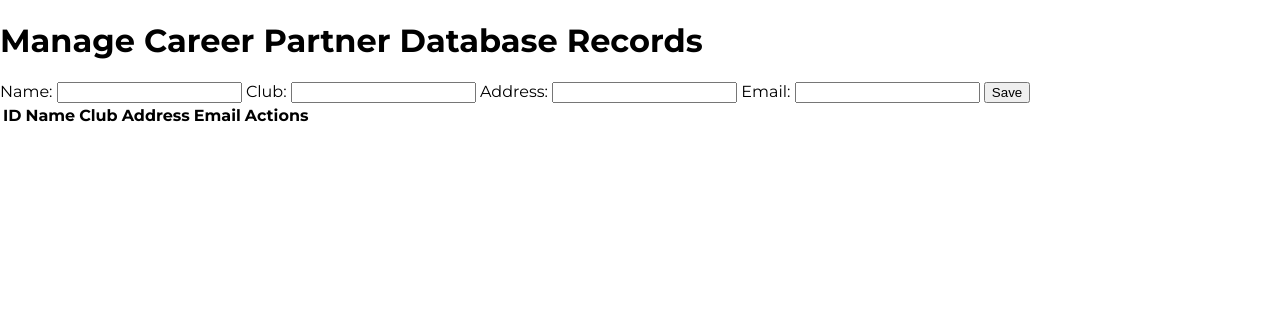
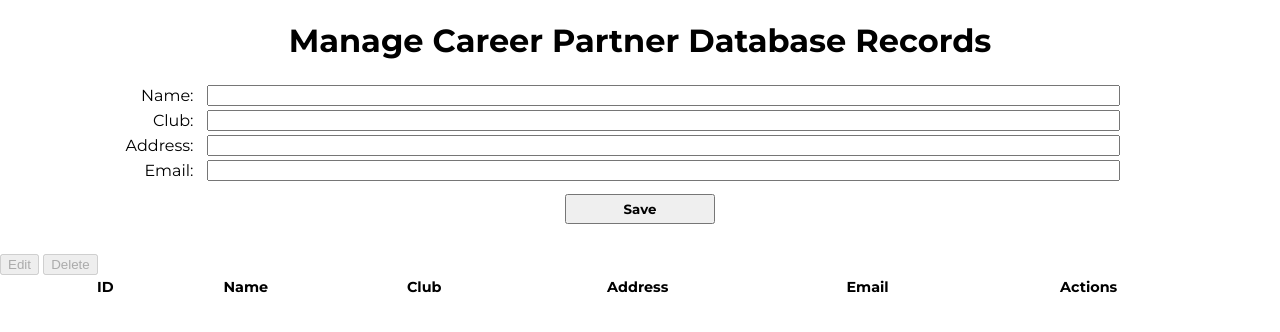
Before and after one commit to appsy-gc/careerhub, a Flask app: page / in a window 1280 px wide. Shown: the top 332 px of the page. Run offline with Flask 3, Linux system fonts and the light colour scheme; lists and menus that the app fills with data are empty.

Commit message:
major updates

```diff
--- a/static/styles.css
+++ b/static/styles.css
@@ -18,3 +18,56 @@ html, body {
     width: 100%;
     overflow-x: hidden;
 }
+
+h1 {
+    text-align: center;
+}
+
+.form-container {
+    display: flex;
+    justify-content: center;
+    margin: 20px 0;
+}
+
+#dataForm {
+    width: 90vw;
+    display: flex;
+    flex-direction: column;
+}
+
+.form-label {
+    width: 12%;
+    text-align: right;
+    padding-right: 10px;
+}
+
+input {
+    width: 90%;
+}
+
+.form-button {
+    width: 150px;
+    align-self: center;
+    margin: 10px 0;
+    height: 30px;
+    font-family: "Montserrat", sans-serif;
+    font-weight: bold;
+}
+
+.data-container {
+    display: flex;
+    justify-content: center;
+}
+
+#dataTable {
+    font-size: 0.9rem;
+    width: 90vw;
+}
+
+#dataTable td:first-child {
+    text-align: center;
+}
+
+#dataTable tr:hover {
+    background-color: #f1f1f1;
+}
--- a/templates/index.html
+++ b/templates/index.html
@@ -16,20 +16,39 @@
     <main>
         <h1>Manage Career Partner Database Records</h1>
 
+        <div class="form-container">
             <!-- Form for CRUD operations -->
             <form id="dataForm">
                 <input type="hidden" id="recordId" name="id"> <!-- Hidden field to track ID for updates -->
-            <label for="name">Name:</label>
-            <input type="text" id="name" name="name" required>
-            <label for="club">Club:</label>
-            <input type="text" id="club" name="club" required>
-            <label for="address">Address:</label>
-            <input type="text" id="address" name="address" required>
-            <label for="email">Email:</label>
-            <input type="email" id="email" name="email" required>
-            <button type="submit">Save</button>
+                <table id="formTable">
+                    <tr>
+                        <td class="form-label"><label for="name">Name:</label></td>
+                        <td class="form-input"><input type="text" id="name" name="name" required></td>
+                    </tr>
+                    <tr>
+                        <td class="form-label"><label for="club">Club:</label></td>
+                        <td class="form-input"><input type="text" id="club" name="club" required></td>
+                    </tr>
+                    <tr>
+                        <td class="form-label"><label for="address">Address:</label></td>
+                        <td class="form-input"><input type="text" id="address" name="address" required> </td>
+                    </tr>
+                    <tr>
+                        <td class="form-label"><label for="email">Email:</label></td>
+                        <td class="form-input"><input type="email" id="email" name="email" required></td>
+                    </tr>
+                </table>
+                <button class="form-button" type="submit">Save</button>
             </form>
+        </div>
 
+        <!-- Buttons for editing or deleting a selected record -->
+        <div class="action-buttons">
+            <button id="editButton" disabled>Edit</button>
+            <button id="deleteButton" disabled>Delete</button>
+        </div>
+
+        <div class="data-container">
             <!-- Table to display records -->
              <table id="dataTable">
                 <thead>
@@ -44,12 +63,15 @@
                 </thead>
                 <tbody></tbody>
              </table>
+        </div>
     </main>
 
     <footer></footer>
 
     <script>
         const API_BASE_URL = 'https://ch-careerhub.onrender.com/partners/';
+
+        let selectedRecordId = null; // To track the selected record
 
         // Validate email
         function validateEmail(email) {
@@ -79,19 +101,60 @@
             records.forEach(record => {
                 const row = document.createElement('tr');
                 row.innerHTML = `
+                    <td><input type="radio" name="selectRecord" value="${record.id}" onclick="selectRecord(${record.id})"></td>
                     <td>${record.id}</td>
                     <td>${record.name}</td>
                     <td>${record.club}</td>
                     <td>${record.address}</td>
                     <td>${record.email}</td>
-                    <td>
-                        <button onclick="editRecord(${record.id})">Edit</button>
-                        <button onclick="deleteRecord(${record.id})">Delete</button>
-                    </td>
                 `;
                 tbody.appendChild(row);
             });
         }
+
+        // Enable buttons when a record is selected
+        function selectRecord(id) {
+            selectedRecordId = id;
+            document.getElementById('editButton').disabled = false;
+            document.getElementById('deleteButton').disabled = false;
+        }
+
+        // Edit record
+        document.getElementById('editButton').addEventListener('click', async () => {
+            if (!selectedRecordId) return;
+            try {
+                const response = await fetch(`${API_BASE_URL}${selectedRecordId}`);
+                if (!response.ok) {
+                    throw new Error(`HTTP error! Status: ${response.status}`);
+                }
+                const record = await response.json();
+
+                // Populate form fields for editing
+                document.getElementById('recordId').value = record.id;
+                document.getElementById('name').value = record.name;
+                document.getElementById('club').value = record.club;
+                document.getElementById('address').value = record.address;
+                document.getElementById('email').value = record.email;
+            } catch (error) {
+                console.error("Error editing record:", error);
+            }
+        });
+
+        // Delete record
+        document.getElementById('deleteButton').addEventListener('click', async () => {
+            if (!selectedRecordId) return;
+            try {
+                const response = await fetch(`${API_BASE_URL}${selectedRecordId}`, { method: 'DELETE' });
+                if (!response.ok) {
+                    throw new Error(`HTTP error! Status: ${response.status}`);
+                }
+                alert("Record deleted successfully!");
+                fetchRecords(); // Refresh table
+                resetActionButtons(); // Reset buttons
+            } catch (error) {
+                console.error("Error deleting record:", error);
+            }
+        });
 
         // Handle form submission for add/update
         document.getElementById('dataForm').addEventListener('submit', async (e) => {
@@ -132,44 +195,11 @@
                 alert(method === 'POST' ? "Record added successfully!" : "Record updated successfully!");
                 fetchRecords(); // Refresh records after success
                 resetForm(); // Clear form fields
+                resetActionButtons(); // Reset buttons
             } catch (error) {
                 console.error("Error saving record:", error);
             }
         });
-
-        // Edit record
-        async function editRecord(id) {
-            try {
-                const response = await fetch(`${API_BASE_URL}${id}`);
-                if (!response.ok) {
-                    throw new Error(`HTTP error! Status: ${response.status}`);
-                }
-                const record = await response.json();
-
-                // Populate form fields for editing
-                document.getElementById('recordId').value = record.id;
-                document.getElementById('name').value = record.name;
-                document.getElementById('club').value = record.club;
-                document.getElementById('address').value = record.address;
-                document.getElementById('email').value = record.email;
-            } catch (error) {
-                console.error("Error editing record:", error);
-            }
-        }
-
-        // Delete record
-        async function deleteRecord(id) {
-            try {
-                const response = await fetch(`${API_BASE_URL}${id}`, { method: 'DELETE' });
-                if (!response.ok) {
-                    throw new Error(`HTTP error! Status: ${response.status}`);
-                }
-                alert("Record deleted successfully!");
-                fetchRecords();
-            } catch (error) {
-                console.error("Error deleting record:", error);
-            }
-        }
 
         // Reset form fields
         function resetForm() {
@@ -177,8 +207,16 @@
             document.getElementById('recordId').value = '';
         }
 
+        // Reset action buttons
+        function resetActionButtons() {
+            selectedRecordId = null;
+            document.getElementById('editButton').disabled = true;
+            document.getElementById('deleteButton').disabled = true;
+        }
+
         // Initial fetch
         fetchRecords();
+
     </script>
 
 </body>
```
Lines whose indentation alone changed are shown as unchanged.
